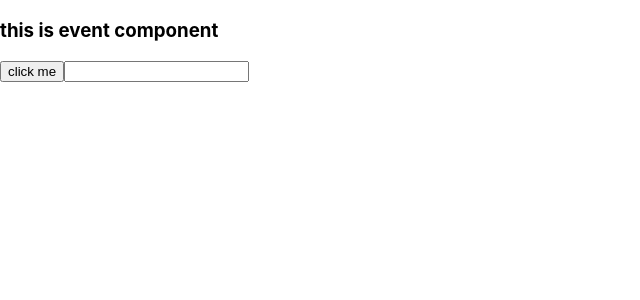
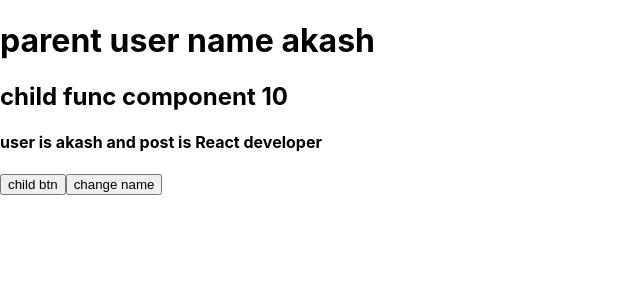
Before and after one commit to parikshat-meena/linkedinClone, a React (Create React App) app in the folder react/reactclass/: page / in a window 1280 px wide. Shown: the top 300 px of the page, without its empty margins (0-640 px from the left). Built offline with nearby package versions, Linux system fonts and the light colour scheme.

Commit message:
conditional rendering, component interaction

```diff
--- a/react/reactclass/src/App.js
+++ b/react/reactclass/src/App.js
@@ -3,6 +3,8 @@ import "./App.css";
 import ClassComp from "./component/ClassComp";
 import FuncComp from "./component/FuncComp";
 import EventComp from "./component/Event";
+import ConditionalRendering from "./component/ConditionalRendering";
+import Parent from "./component/Parent";
 
 function App() {
   return (
@@ -10,7 +12,9 @@ function App() {
       {/* <h2>This is a react demo</h2> */}
       {/* <ClassComp name={"prathamesh"} /> */}
       {/* <FuncComp age={20} city={"pune"} /> */}
-      <EventComp></EventComp>
+      {/* <EventComp></EventComp> */}
+      {/* <ConditionalRendering></ConditionalRendering> */}
+      <Parent></Parent>
     </>
   );
 }
--- /dev/null
+++ b/react/reactclass/src/component/Child.js
@@ -0,0 +1,36 @@
+import React, { Component } from "react";
+
+// export class Child extends Component {
+//   constructor(props) {
+//     super(props);
+
+//     this.state = {};
+//   }
+//   render() {
+//     const { count, name, post } = this.props;
+//     return (
+//       <>
+//         <h2>child component {count}</h2>
+//         <h4>
+//           user is {name} and post is {post}
+//         </h4>
+//       </>
+//     );
+//   }
+// }
+
+function Child(props) {
+  const { count, name, post, increment, setName } = props;
+  return (
+    <>
+      <h2>child func component {count}</h2>
+      <h4>
+        user is {name} and post is {post}
+      </h4>
+      <button onClick={() => increment()}>child btn</button>
+      <button onClick={() => setName("shrutika")}>change name</button>
+    </>
+  );
+}
+
+export default Child;
--- /dev/null
+++ b/react/reactclass/src/component/ConditionalRendering.js
@@ -0,0 +1,36 @@
+import React, { Component } from "react";
+
+// we can render the elements on the compent based on the conditions
+// 4 ways to perfom conditional rendering
+// 1. if .. else syntax
+// 2. element as a variable
+// 3. ternary operator
+// 4. short circuit
+export class ConditionalRendering extends Component {
+  constructor(props) {
+    super(props);
+
+    this.state = {
+      userLogin: true,
+      flag: false,
+    };
+  }
+  render() {
+    const { userLogin, flag } = this.state;
+    let msg;
+    // if (userLogin) {
+    //   //   return <h2>User Login</h2>;
+    //   msg = <h2>User Login</h2>;
+    // } else {
+    //   //   return <h3>Guest Page</h3>;
+    //   msg = <h3>Guest Page</h3>;
+    // }
+
+    // return msg;
+    // return userLogin ? <h2>User Login</h2> : <h3>Guest Page</h3>;
+
+    return userLogin && <h2>User Login</h2>;
+  }
+}
+
+export default ConditionalRendering;
--- /dev/null
+++ b/react/reactclass/src/component/Parent.js
@@ -0,0 +1,42 @@
+import React, { Component } from "react";
+import Child from "./Child";
+
+export class Parent extends Component {
+  constructor(props) {
+    super(props);
+
+    this.state = {
+      count: 10,
+      name: "akash",
+      post: "React developer",
+    };
+  }
+
+  increment = () => {
+    this.setState((prevState) => ({ count: prevState.count + 1 }));
+    this.setState((prevState) => ({ count: prevState.count + 1 }));
+  };
+
+  shownName = (n) => {
+    this.setState({ name: n });
+  };
+
+  render() {
+    const { count, name, post } = this.state;
+
+    return (
+      <>
+        <h1>parent user name {name} </h1>
+        <Child
+          count={count}
+          name={name}
+          post={post}
+          increment={this.increment}
+          setName={this.shownName}
+        />
+      </>
+    );
+  }
+}
+
+export default Parent;
```
